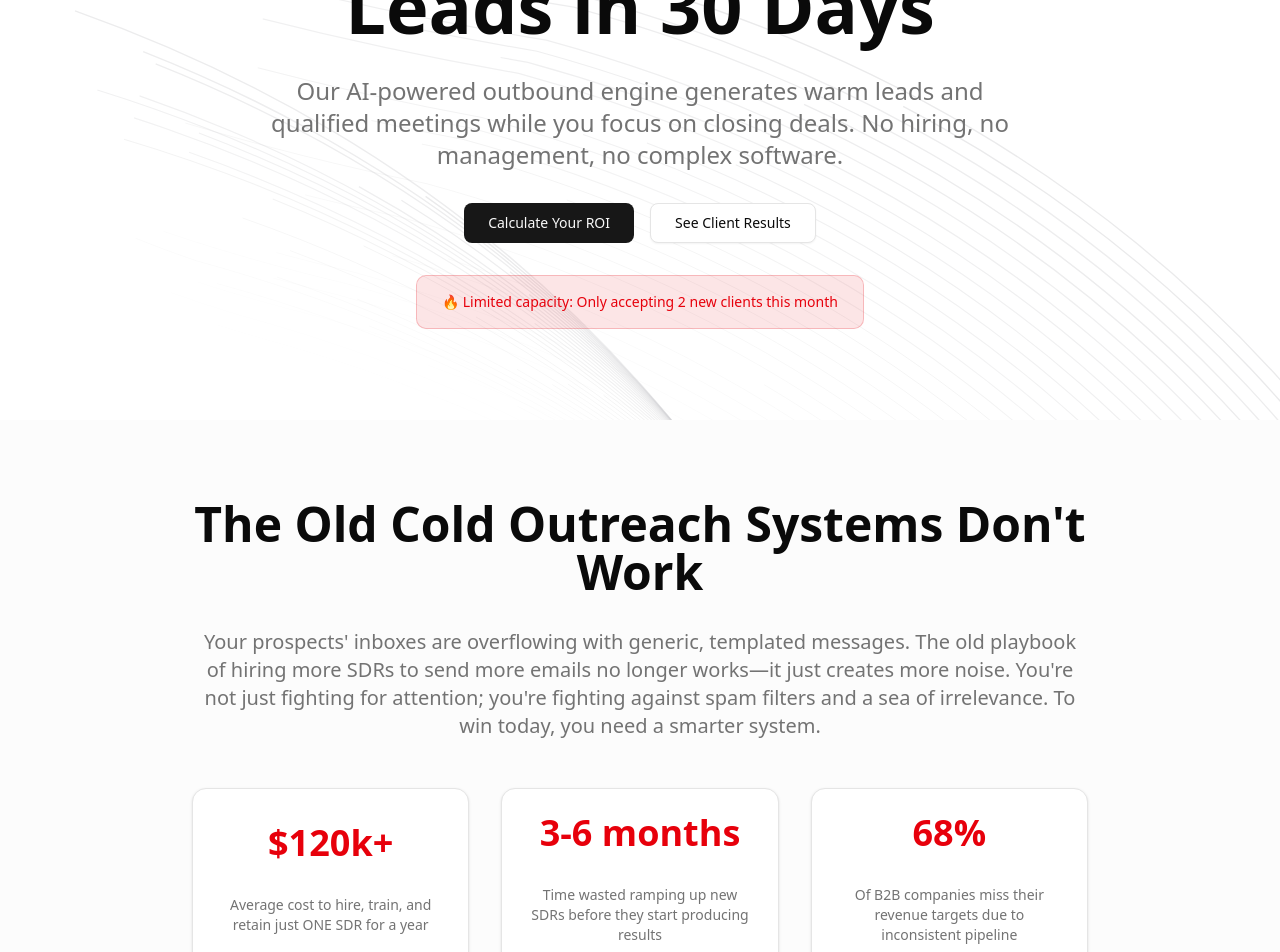
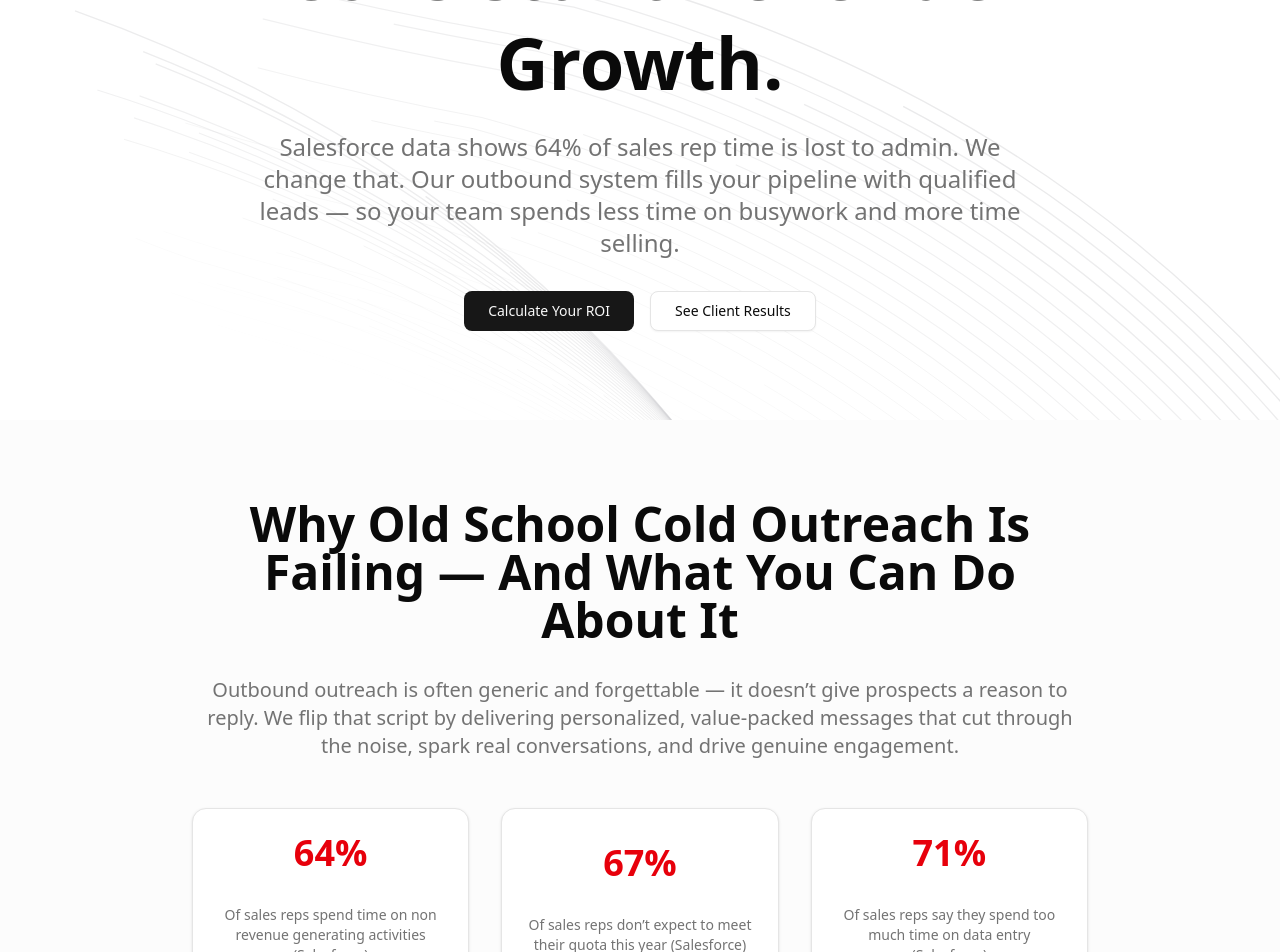
Before and after one commit to FreshBreadAI/flowlogica, a Next.js app: page / in a window 1280 px wide. Shown: the part 380-1332 px from the top of the page. Built offline with nearby package versions, Linux system fonts and the light colour scheme.

Commit message:
google tag, updated copy

```diff
--- a/src/components/ui/AISDRLandingPage.tsx
+++ b/src/components/ui/AISDRLandingPage.tsx
@@ -533,13 +533,12 @@ const AISDRLandingPage = () => {
             <h1 className="text-5xl md:text-7xl font-bold mb-6 leading-tight">
               {" "}
               <TextShimmer className="text-5xl md:text-7xl font-bold">
-                3x More Qualified
+                Predictable Pipeline.
               </TextShimmer>{" "}
-              <br />Leads in 30 Days
+              <br />Consistant Revenue Growth.
             </h1>
             <p className="text-xl md:text-2xl text-muted-foreground mb-8 max-w-3xl mx-auto">
-              Our AI-powered outbound engine generates warm leads and  qualified meetings while you focus on closing deals.
-              No hiring, no management, no complex software.
+            Salesforce data shows 64% of sales rep time is lost to admin. We change that. Our outbound system fills your pipeline with qualified leads — so your team spends less time on busywork and more time selling.
             </p>
 
             <div className="flex flex-col sm:flex-row gap-4 justify-center mb-8">
@@ -559,11 +558,13 @@ const AISDRLandingPage = () => {
               </Button>
             </div>
 
+            {/*
             <div className="bg-destructive/10 border border-destructive/20 rounded-lg p-4 max-w-md mx-auto">
               <p className="text-sm font-medium text-destructive">
                 🔥 Limited capacity: Only accepting 2 new clients this month
               </p>
             </div>
+            */}
           </motion.div>
         </div>
       </section>
@@ -579,7 +580,8 @@ const AISDRLandingPage = () => {
               viewport={{ once: true }}
               className="text-4xl md:text-5xl font-bold mb-8"
             >
-              The Old Cold Outreach Systems Don't Work
+              Why Old School Cold Outreach Is Failing — And What You Can Do About It
+
             </motion.h2>
             <motion.p
               initial={{ opacity: 0, y: 20 }}
@@ -588,19 +590,19 @@ const AISDRLandingPage = () => {
               viewport={{ once: true }}
               className="text-xl text-muted-foreground mb-12"
             >
-               Your prospects' inboxes are overflowing with generic, templated messages. The old playbook of hiring more SDRs to send more emails no longer works—it just creates more noise. You're not just fighting for attention; you're fighting against spam filters and a sea of irrelevance. To win today, you need a smarter system.
+               Outbound outreach is often generic and forgettable — it doesn’t give prospects a reason to reply. We flip that script by delivering personalized, value-packed messages that cut through the noise, spark real conversations, and drive genuine engagement.
             </motion.p>
 
                         <div className="grid md:grid-cols-3 gap-8 items-stretch">
               {[{
-                value: "$120k+",
-                description: "Average cost to hire, train, and retain just ONE SDR for a year"
+                value: "64%",
+                description: "Of sales reps spend time on non revenue generating activities (Salesforce)"
               }, {
-                value: "3-6 months",
-                description: "Time wasted ramping up new SDRs before they start producing results"
+                value: "67%",
+                description: "Of sales reps don’t expect to meet their quota this year (Salesforce)"
               }, {
-                value: "68%",
-                description: "Of B2B companies miss their revenue targets due to inconsistent pipeline"
+                value: "71%",
+                description: "Of sales reps say they spend too much time on data entry (Salesforce)"
               }].map((item, index) => (
                 <motion.div
                   key={index}
```
Also changed, not shown: 1 other file (tests, documents, lock files or other folders).
